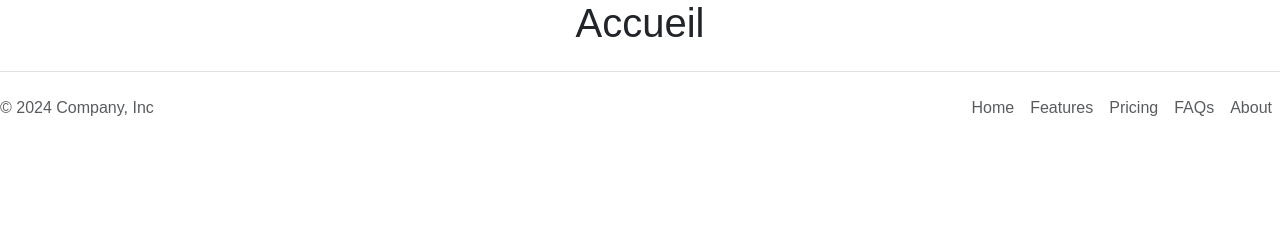
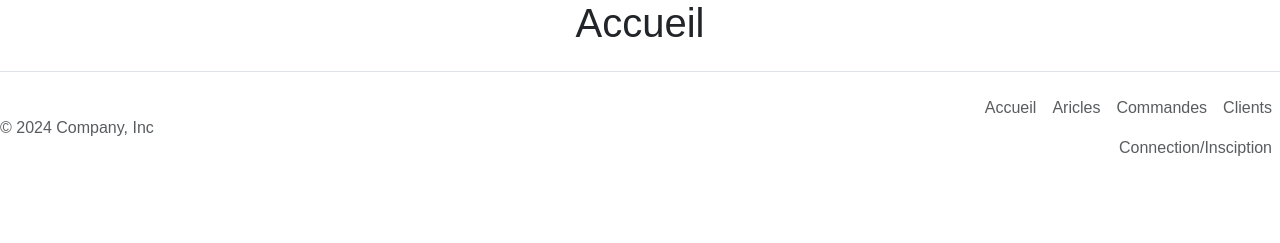
Before and after one commit to blackswitcher/miniProjet, a PHP site: page / in a window 1280 px wide. Shown: the part 557-800 px from the top of the page. Run offline with PHP 8.4, Linux system fonts and the light colour scheme.

Commit message:
mis en place du footer

```diff
--- a/css/style.css
+++ b/css/style.css
@@ -66,3 +66,8 @@ h1{
     color: aqua;
     gap:4%;
 }
+
+.colorFooter{
+    color: blue;
+
+}
--- a/footer.php
+++ b/footer.php
@@ -1,5 +1,5 @@
 <!DOCTYPE html>
-<html lang="en">
+<html lang="fr">
 <head>
     <meta charset="UTF-8">
     <meta name="viewport" content="width=device-width, initial-scale=1.0">
@@ -13,12 +13,12 @@
       <svg class="bi me-2" width="40" height="32"><use xlink:href="#bootstrap"></use></svg>
     </a>
 
-    <ul class="nav col-md-4 justify-content-end">
-      <li class="nav-item"><a href="#" class="nav-link px-2 text-body-secondary">Home</a></li>
-      <li class="nav-item"><a href="#" class="nav-link px-2 text-body-secondary">Features</a></li>
-      <li class="nav-item"><a href="#" class="nav-link px-2 text-body-secondary">Pricing</a></li>
-      <li class="nav-item"><a href="#" class="nav-link px-2 text-body-secondary">FAQs</a></li>
-      <li class="nav-item"><a href="#" class="nav-link px-2 text-body-secondary">About</a></li>
+    <ul class="colorFooter nav col-md-4 justify-content-end">
+      <li class="nav-item"><a href="#" class="nav-link px-2 text-body-secondary">Accueil</a></li>
+      <li class="nav-item"><a href="#" class="nav-link px-2 text-body-secondary">Aricles</a></li>
+      <li class="nav-item"><a href="#" class="nav-link px-2 text-body-secondary">Commandes</a></li>
+      <li class="nav-item"><a href="#" class="nav-link px-2 text-body-secondary">Clients</a></li>
+      <li class="nav-item"><a href="#" class="nav-link px-2 text-body-secondary">Connection/Insciption</a></li>
     </ul>
   </footer>
 </body>
```
Also changed, not shown: jeu.php (added, +28 -0 lines).
